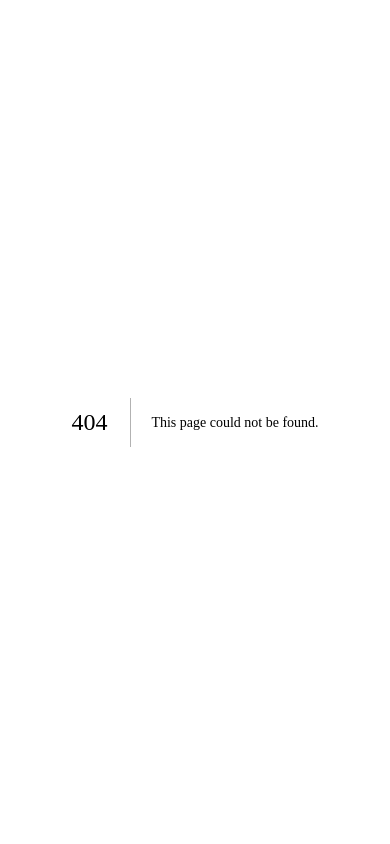
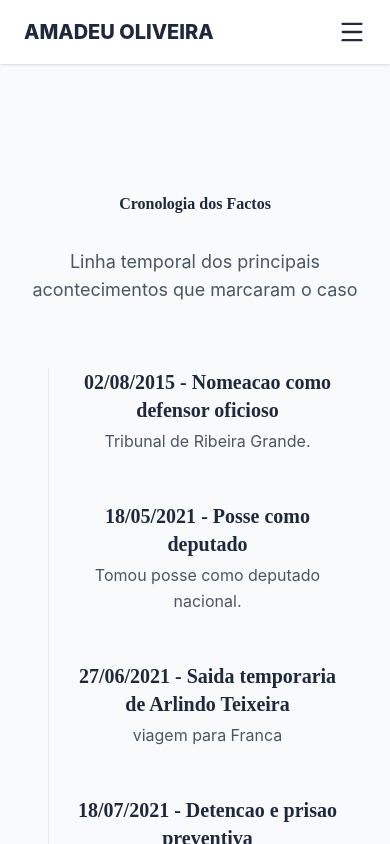
Before and after one commit to aldirleyazevedogomes-beep/radiografia-site, a Next.js app: page /cronologia in a window 390 px wide. Before the commit this address had no page. Shown: the top 844 px of the page. Built offline with nearby package versions, Linux system fonts and the light colour scheme.

Commit message:
Adiciona layout responsivo, cronologia

```diff
--- a/src/components/Navbar.js
+++ b/src/components/Navbar.js
@@ -1,6 +1,10 @@
+import {useState} from "react";
 import Link from "next/link";
+import { Menu, X} from "lucide-react";
 
 export default function Navbar() {
+  const [isOpen, setIsOpen] = useState(false);
+
   const links = [
     { name: "Home", href: "/" },
     { name: "O Caso", href: "/caso" },
@@ -17,6 +21,13 @@ export default function Navbar() {
           AMADEU OLIVEIRA
         </Link>
 
+        <button
+          className="md:hidden text-primary focus:outline-none"
+          onClick={() => setIsOpen(!isOpen)}
+        >
+          {isOpen ? <X size={28} /> : <Menu size={28} />}
+        </button>
+
         <nav className="hidden md:flex space-x-6">
           {links.map((link) => (
             <Link
@@ -29,6 +40,23 @@ export default function Navbar() {
           ))}
         </nav>
       </div>
+
+      {isOpen && (
+        <div className="md:hidden bg-white border-t border-gray-100 shadow-inner">
+          <nav className="flex flex-col items-center py-4 space-y-3">
+            {links.map((link) => (
+              <Link
+                key={link.name}
+                href={link.href}
+                className="text-gray-700 hover:text-accent text-lg font-medium"
+                onClick={() => setIsopen(false)}
+                >
+                {link.name}
+                </Link>
+            ))}
+          </nav>
+        </div>
+      )}
     </header>
   );
 }
--- a/src/components/cronologia.js
+++ b/src/components/cronologia.js
@@ -1,5 +1,5 @@
 const events = [
-    {date: '02/08/2015' , title: 'Nomeacao como fensor oficioso', description: 'Tribunal de Ribeira Grande.' },
+    {date: '02/08/2015' , title: 'Nomeacao como defensor oficioso', description: 'Tribunal de Ribeira Grande.' },
     {date: '18/05/2021' , title: 'Posse como deputado', description: 'Tomou posse como deputado nacional.' },
     {date: '27/06/2021' , title: 'Saida temporaria de Arlindo Teixeira', description: 'viagem para Franca' },
     {date: '18/07/2021' , title: 'Detencao e prisao preventiva', description: 'Inicio da Prisao Preventiva de Amadeu Oliveira.' },
--- /dev/null
+++ b/src/pages/cronologia.js
@@ -0,0 +1,32 @@
+import Layout from "@/components/Layout";
+export default function Cronologia() {
+    const events = [
+        {date: '02/08/2015' , title: 'Nomeacao como defensor oficioso', description: 'Tribunal de Ribeira Grande.' },
+        {date: '18/05/2021' , title: 'Posse como deputado', description: 'Tomou posse como deputado nacional.' },
+        {date: '27/06/2021' , title: 'Saida temporaria de Arlindo Teixeira', description: 'viagem para Franca' },
+        {date: '18/07/2021' , title: 'Detencao e prisao preventiva', description: 'Inicio da Prisao Preventiva de Amadeu Oliveira.' },
+        {date: '20/06/2023' , title: '137/STJ/2023', description: 'STJ confirma condenacao (conteudo co omissoes).' },
+        {date: '15/11/2023' , title: 'Esclarecimento do STJ', description: 'STJ admite omissao por erro de formatacao.' },
+    ];
+
+    return (
+        <Layout>
+            <section className="py-20 text-center">
+                <h1 className="text-5-xl1 font-dispaly font-bold mb-8 text-primary">Cronologia dos Factos</h1>
+                <p className="text-lg text-gray-600 max-w-3xl mx-auto mb-16">Linha temporal dos principais acontecimentos que marcaram o caso</p>
+
+                <div className="max-w-3xl mx-auto px-6">
+                    <ul className="relative border-l border-acent">
+                        {events.map((events, index) => (
+                            <li key={index} className="mb-12 ml-6">
+                                <span className="absolute -left-3 flex items-center justify-center w-6 h-6 bg-accent rounded-full"></span>
+                                <h3 className="text-xl font-semibold text-primary mb-1">{events.date} - {events.title}</h3>
+                                <p className="text-gray-600">{events.description}</p>
+                            </li>
+                        ))}
+                    </ul>
+                </div>
+            </section>
+        </Layout>
+    )
+}
--- a/src/styles/globals.css
+++ b/src/styles/globals.css
@@ -5,6 +5,8 @@
 
 @import url('https://fonts.googleapis.com/css2?family=Inter:wght@400;700&family=Poppins:wght@600;800&display=swap');
 
+
+@media (max-width: 640px) {
 section{
     @apply mb-20;
 
@@ -17,3 +19,4 @@ h1,h2,h3 {
 p {
     @apply leading-relaxed;
 }
+}
```
